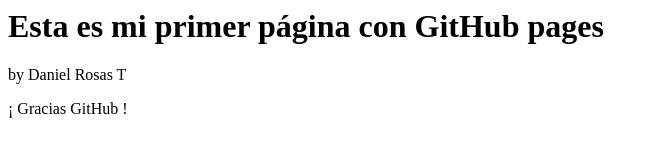
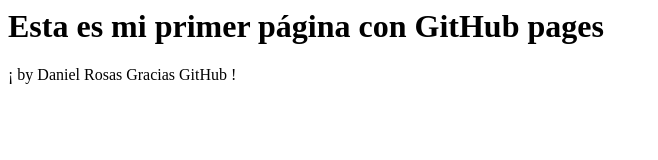
Before and after one commit to DanielRosasT/wow01, a plain HTML site: page index.html in a window 1280 px wide. Shown: the whole page, without its empty margins (0-658 px from the left). Drawn offline with Linux system fonts and the light colour scheme.

Commit message:
Update index.html

```diff
--- a/index.html
+++ b/index.html
@@ -1,5 +1,4 @@
 <html>
   <h1>Esta es mi primer página con GitHub pages</h1>
-  <p>by Daniel Rosas T</p>
-  <p>¡ Gracias GitHub !</p>
+  <p>¡ by Daniel Rosas Gracias GitHub !</p>
 </html>
```
